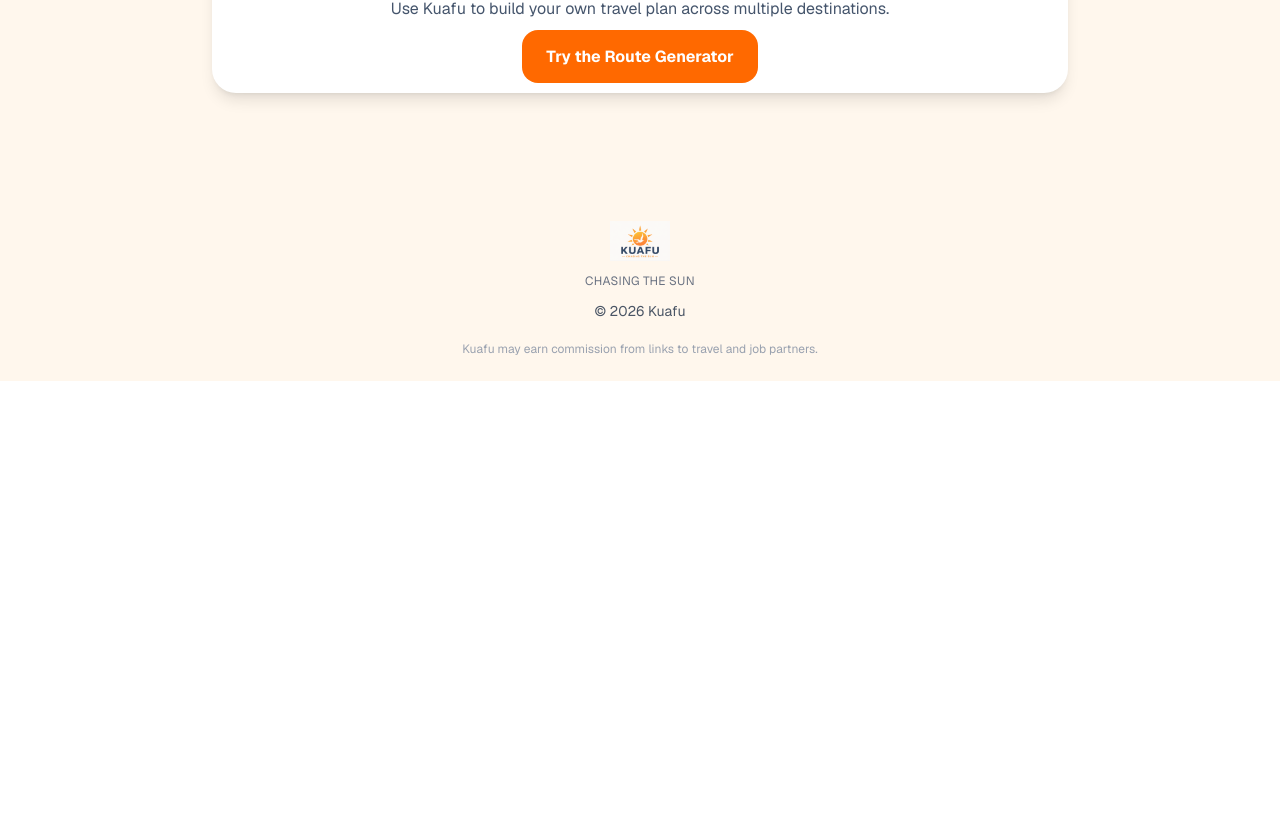
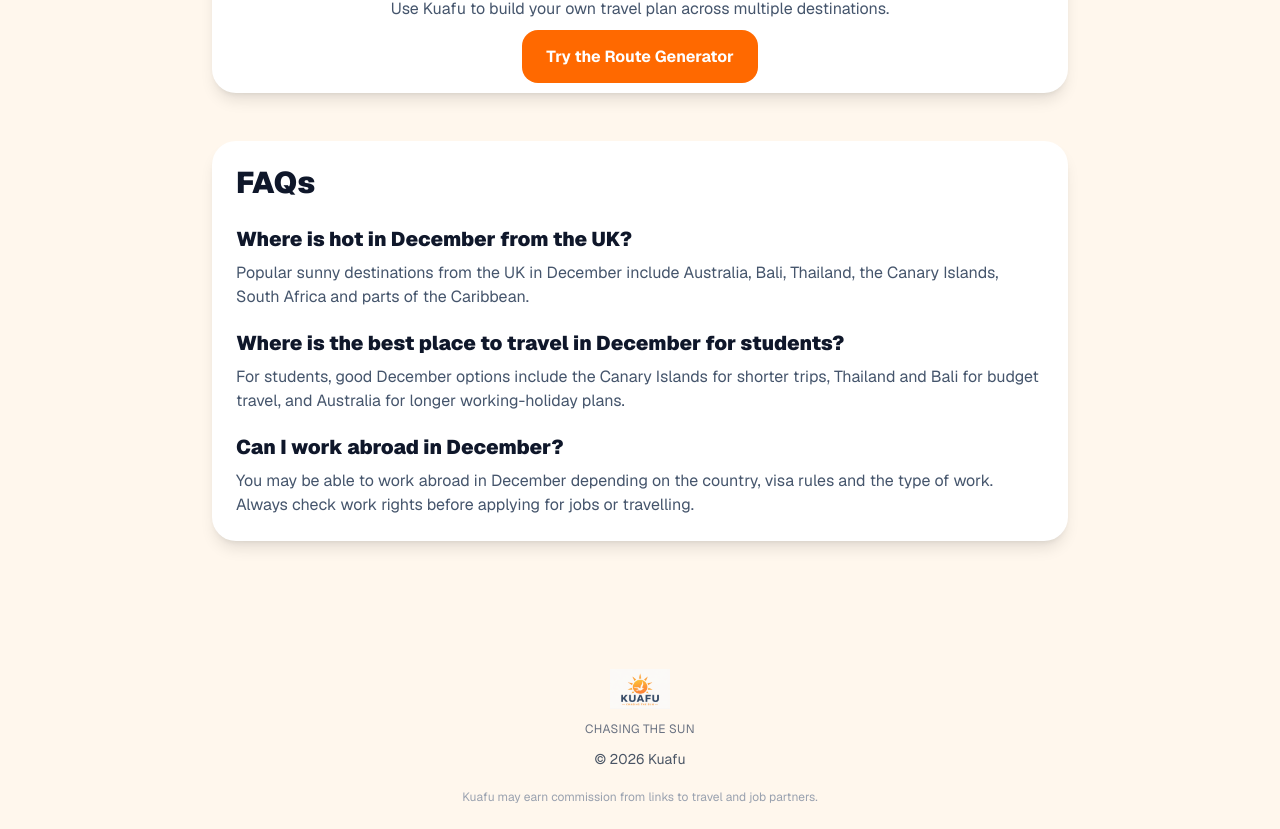
Before and after one commit to fabienproctor-tech/kuafu, a Next.js app: page /guides/where-to-travel-in-december-from-uk in a window 1280 px wide. Shown: the part 1495-2324 px from the top of the page. Before the commit the page ends 1876 px from the top, so only its background shows below. Built offline with nearby package versions, Linux system fonts and the light colour scheme.

Commit message:
Add FAQ schema to December guide

```diff
--- a/app/guides/where-to-travel-in-december-from-uk/page.tsx
+++ b/app/guides/where-to-travel-in-december-from-uk/page.tsx
@@ -9,9 +9,43 @@ export const metadata = {
 };
 
 export default function DecemberGuidePage() {
-  return (
+  const faqSchema = {
+  "@context": "https://schema.org",
+  "@type": "FAQPage",
+  mainEntity: [
+    {
+      "@type": "Question",
+      name: "Where is hot in December from the UK?",
+      acceptedAnswer: {
+        "@type": "Answer",
+        text: "Popular sunny destinations from the UK in December include Australia, Bali, Thailand, the Canary Islands, South Africa and parts of the Caribbean.",
+      },
+    },
+    {
+      "@type": "Question",
+      name: "Where is the best place to travel in December for students?",
+      acceptedAnswer: {
+        "@type": "Answer",
+        text: "For students, good December options include the Canary Islands for shorter trips, Thailand and Bali for budget travel, and Australia for longer working-holiday plans.",
+      },
+    },
+    {
+      "@type": "Question",
+      name: "Can I work abroad in December?",
+      acceptedAnswer: {
+        "@type": "Answer",
+        text: "You may be able to work abroad in December depending on the country, visa rules and the type of work. Always check work rights before applying for jobs or travelling.",
+      },
+    },
+  ],
+};
+return (
     <main className="min-h-screen bg-orange-50">
       <Header />
+      <script
+  type="application/ld+json"
+  dangerouslySetInnerHTML={{ __html: JSON.stringify(faqSchema) }}
+/>
 
       <article className="mx-auto max-w-4xl px-5 py-16">
         <p className="font-black uppercase tracking-widest text-orange-600">
@@ -148,6 +182,43 @@ export default function DecemberGuidePage() {
           </div>
         </section>
 
+<section className="mt-12 rounded-3xl bg-white p-6 shadow-lg">
+  <h2 className="text-3xl font-black">FAQs</h2>
+
+  <div className="mt-6 space-y-5">
+    <div>
+      <h3 className="text-xl font-black">
+        Where is hot in December from the UK?
+      </h3>
+      <p className="mt-2 text-slate-600">
+        Popular sunny destinations from the UK in December include Australia,
+        Bali, Thailand, the Canary Islands, South Africa and parts of the Caribbean.
+      </p>
+    </div>
+
+    <div>
+      <h3 className="text-xl font-black">
+        Where is the best place to travel in December for students?
+      </h3>
+      <p className="mt-2 text-slate-600">
+        For students, good December options include the Canary Islands for shorter
+        trips, Thailand and Bali for budget travel, and Australia for longer
+        working-holiday plans.
+      </p>
+    </div>
+
+    <div>
+      <h3 className="text-xl font-black">
+        Can I work abroad in December?
+      </h3>
+      <p className="mt-2 text-slate-600">
+        You may be able to work abroad in December depending on the country, visa
+        rules and the type of work. Always check work rights before applying for
+        jobs or travelling.
+      </p>
+    </div>
+  </div>
+</section>
       </article>
 
       <Footer />
```
